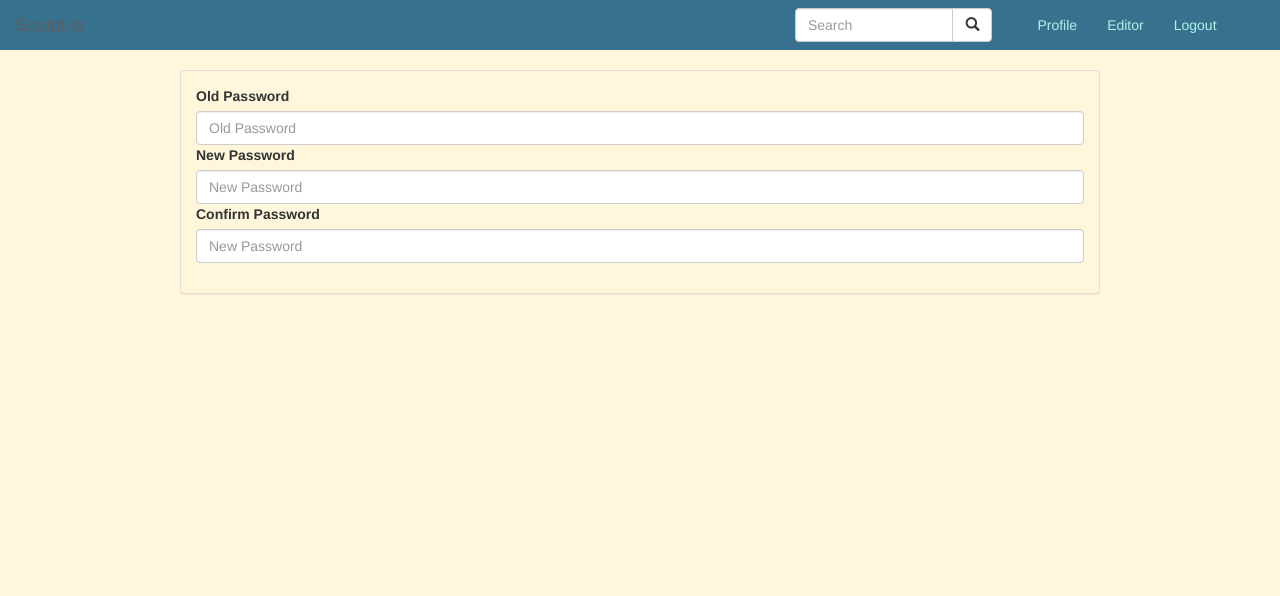
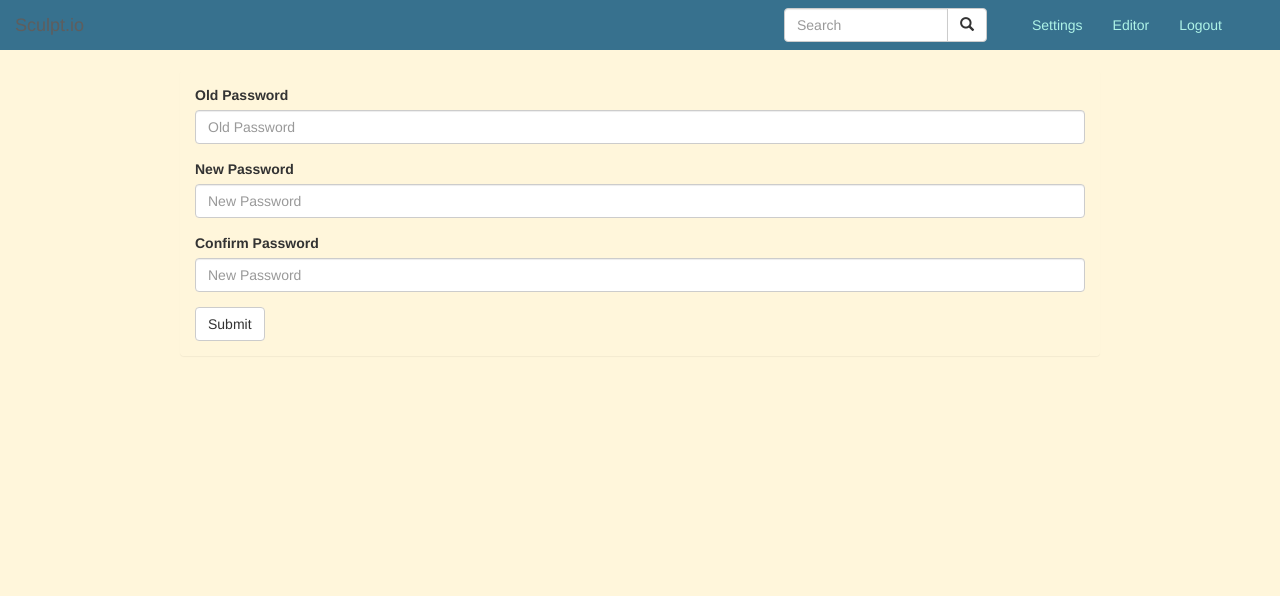
Before and after one commit to MKotlik/CorrectHorseBatteryStaple, a Flask app: page /settings/ in a window 1280 px wide. Shown: the top 596 px of the page. Run offline with Flask 2, Linux system fonts and the light colour scheme; the visitor is signed in with stand-in values (Sample User, id 1); some libraries are stand-ins or nearby versions.

Commit message:
finished password change

```diff
--- a/app/app.py
+++ b/app/app.py
@@ -142,6 +142,16 @@ def ajaxsignup():
         # Return "ok" to perform client-side redirect
         return "ok"
 
+@app.route("/ajaxchangepassword/", methods=["POST"])
+def ajaxchangepassword():
+    username = session["username"]
+    newPassword = request.form["newPassword"]
+
+    if not is_password_valid(newPassword):
+        return "badpass"
+    else:
+        db_users.update_password(username, newPassword)
+        return "ok"
 
 # ===== SOCKETIO ENDPOINTS ===== #
 
--- a/app/static/css/custom.css
+++ b/app/static/css/custom.css
@@ -47,3 +47,7 @@ footer {
     padding: 0;
     color: #AEF3E7;
 }
+
+#change-password-panel {
+    border: 0;
+}
--- a/app/templates/editor.html
+++ b/app/templates/editor.html
@@ -11,7 +11,7 @@
 {% endblock icon_bar %}
 
 {% block nav_links %}
-<li><a href="/profile/">Profile</a></li>
+<li><a href="/settings/">Settings</a></li>
 <li><a href="/test">Editor</a></li>
 <li><a href="/logout/">Logout</a></li>
 {% endblock nav_links %}
--- a/app/templates/project.html
+++ b/app/templates/project.html
@@ -7,7 +7,7 @@
 {% endblock icon_bar %}
 
 {% block nav_links %}
-<li><a href="/profile/">Profile</a></li>
+<li><a href="/settings/">Settings</a></li>
 <li><a href="/test">Editor</a></li>
 <li><a href="/logout/">Logout</a></li>
 {% endblock nav_links %}
--- a/app/templates/settings.html
+++ b/app/templates/settings.html
@@ -7,26 +7,33 @@
 {% endblock icon_bar %}
 
 {% block nav_links %}
-<li><a href="/profile/">Profile</a></li>
+<li><a href="/settings/">Settings</a></li>
 <li><a href="/test">Editor</a></li>
 <li><a href="/logout/">Logout</a></li>
 {% endblock nav_links %}
 
 {% block body %}
-<div class="panel panel-default">
+<div class="panel panel-default" id="change-password-panel">
   <div class="panel-body">
-    <form id="changePassword" action="" method="post">
+    <div id="change-status">
+    </div>
+    <form id="change-password" action="/ajaxchangepassword/" method="post">
       <div class="form-group">
-	<label for="oldPassword">Old Password</label>
-	<input type="password" class="form-control" id="oldPassword" placeholder="Old Password" required>
-	<label for="newPassword">New Password</label>
-
-<input type="password" class="form-control" id="newPassword" placeholder="New Password" required>
-	<label for="newConfirmPassword">Confirm Password</label>
-	<input type="password" class="form-control" id="newConfirmPassword" placeholder="New Password" required>
+	<label for="change-old-password">Old Password</label>
+	<input type="password" class="form-control" id="change-old-password" name="oldPassword" placeholder="Old Password" required>
       </div>
+      <div class="form-group">
+	<label for="change-new-password">New Password</label>
+	<input type="password" class="form-control" id="change-new-password" name="newPassword" placeholder="New Password" required>
+      </div>
+      <div class="form-group" id="change-confirm-password-group">
+	<label for="change-new-confirm-password">Confirm Password</label>
+	<input type="password" class="form-control" id="change-new-confirm-password" name="confirmNewPassword" placeholder="New Password" required>
+        <span id="confirm-password-icon" class="glyphicon form-control-feedback hidden"></span>
+      </div>
+      <button id="change-button" type="submit" class="btn btn-default">Submit</button>
     </form>
   </div>
 </div>
-
+<script src="/static/js/custom-settings.js"></script>
 {% endblock body %}
```
Also changed, not shown: app/static/js/custom-signup.js (+0 -9 lines), app/templates/home_user.html (+10 -1 lines).
